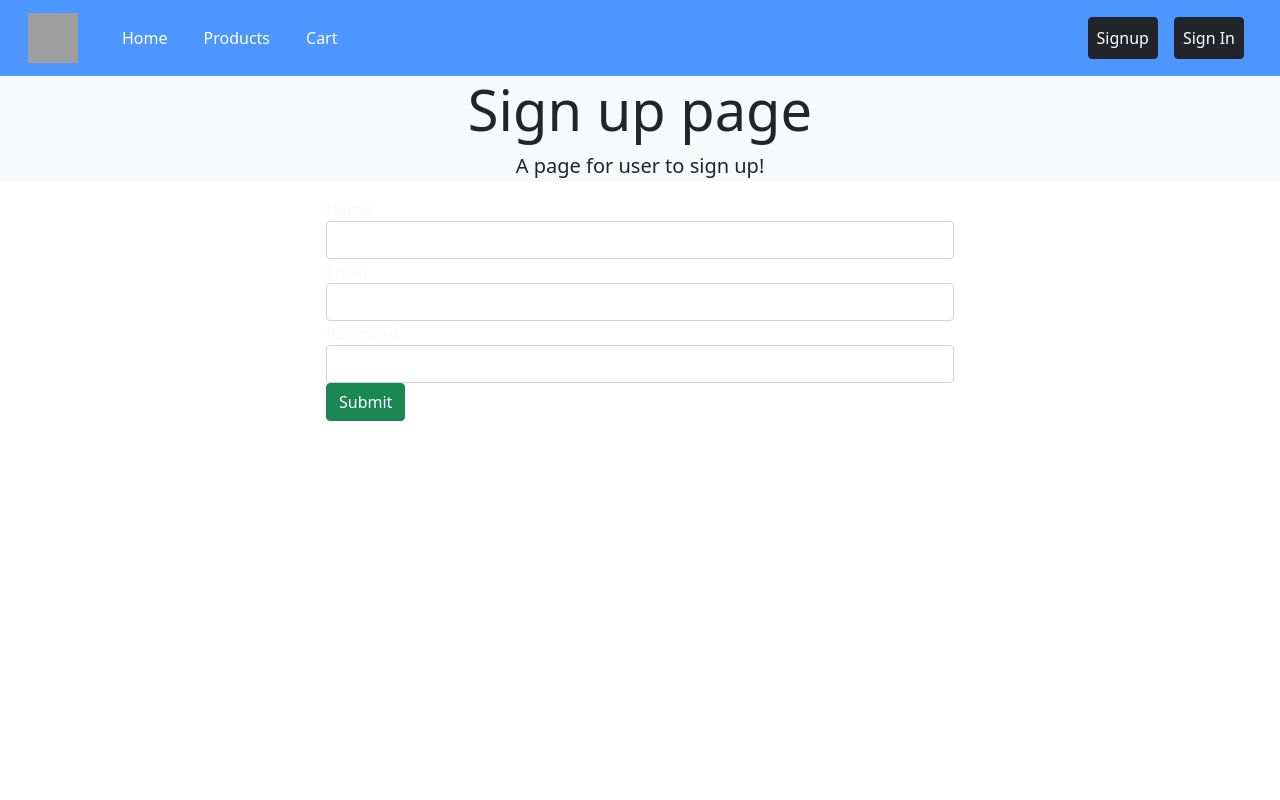
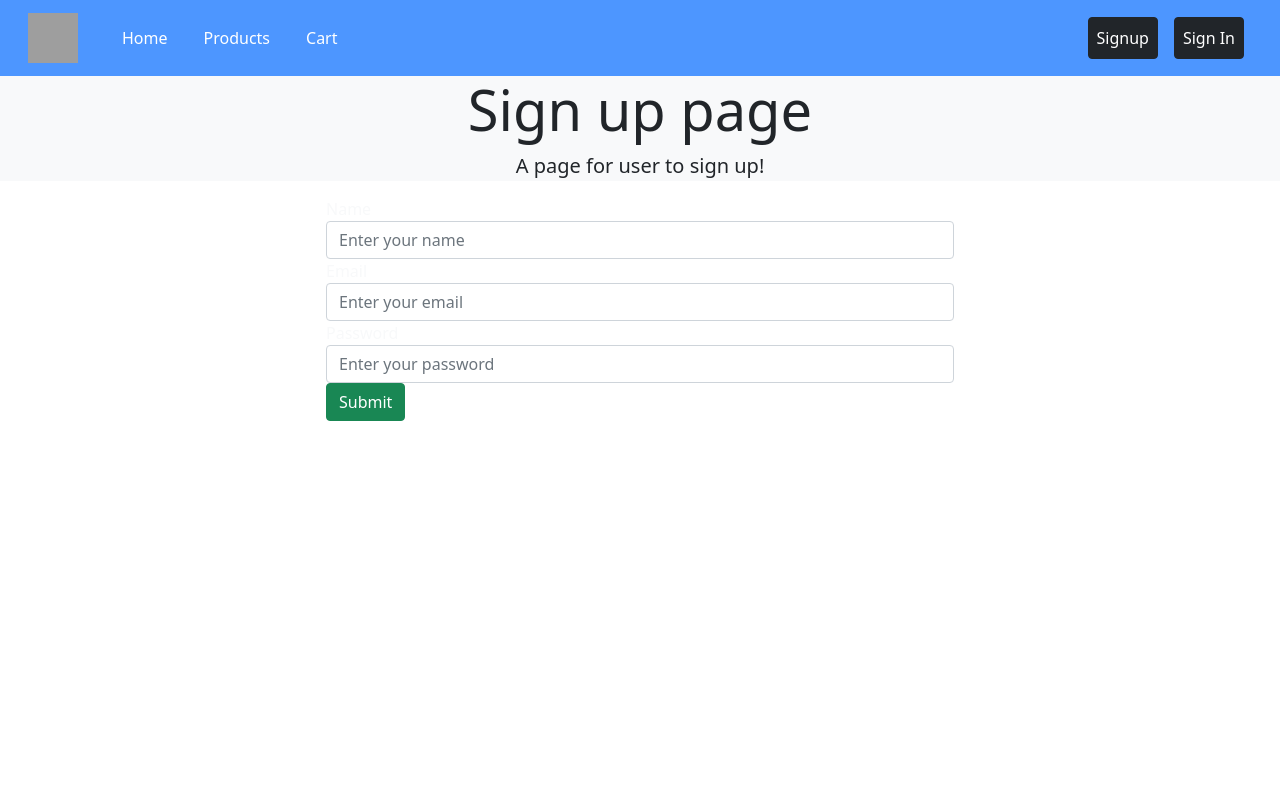
Before and after one commit to lovishtater/Electronics-store-frontend, a React (Create React App) app: page /signup in a window 1280 px wide. Shown: the top 800 px of the page. Built offline with nearby package versions, Linux system fonts and the light colour scheme; no server answers; grey boxes are pictures that could not be loaded.

Commit message:
add placeholders
added placeholders to the input fields as it was confusing the user to what information to be entered.

```diff
--- a/src/user/Signup.js
+++ b/src/user/Signup.js
@@ -51,6 +51,7 @@ const Signup = () => {
                 onChange={handleChange("name")}
                 type="text"
                 value={name}
+                placeholder="Enter your name"
               />
             </div>
             <div className="form-group">
@@ -60,6 +61,7 @@ const Signup = () => {
                 onChange={handleChange("email")}
                 type="email"
                 value={email}
+                placeholder="Enter your email"
               />
             </div>
 
@@ -70,6 +72,7 @@ const Signup = () => {
                 className="form-control"
                 type="password"
                 value={password}
+                placeholder="Enter your password"
               />
             </div>
             <button onClick={onSubmit} className="btn btn-success btn-block">
```
